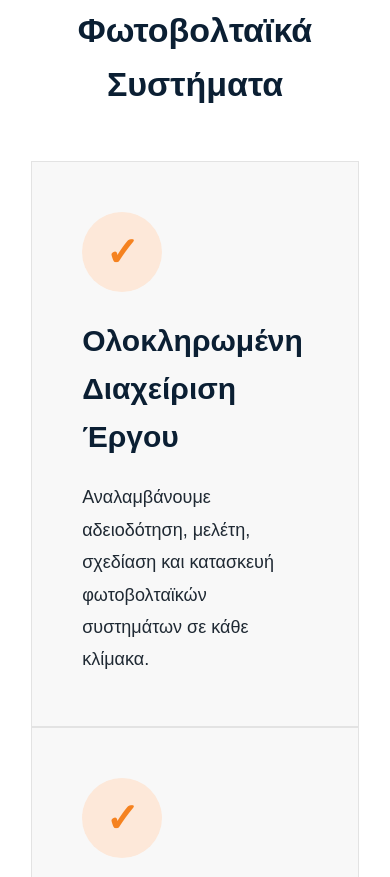
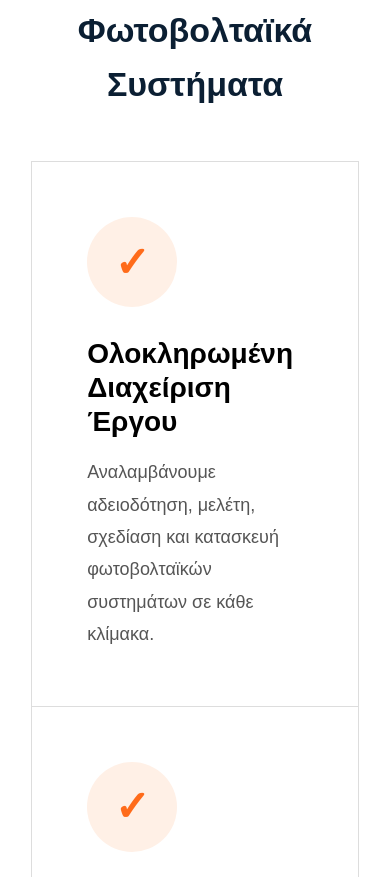
Before and after one commit to Angel-Vissarion/SolarSite, a plain HTML site: page index.html in a window 390 px wide. Shown: the part 1727-2604 px from the top of the page. Drawn offline with Linux system fonts and the light colour scheme.

Commit message:
Update style.css

```diff
--- a/css/style.css
+++ b/css/style.css
@@ -333,45 +333,56 @@ footer {
     display: grid;
     grid-template-columns: repeat(3, 1fr);
     margin-top: 50px;
+    border-top: 1px solid #ddd;
+    border-left: 1px solid #ddd;
 }
 
 .feature-card {
-    background: #f8f8f8;
-    padding: 50px;
-    border: 1px solid #e3e3e3;
+    background: #ffffff;
+    padding: 55px;
+    border-right: 1px solid #ddd;
+    border-bottom: 1px solid #ddd;
     text-align: left;
     transition: all 0.3s ease;
 }
 
 .feature-card:hover {
-    border-color: #f58220;
-    transform: translateY(-5px);
+    border: 1px solid #ff7a1a;
+    transform: translateY(-3px);
 }
 
 .feature-icon {
-    width: 80px;
-    height: 80px;
-    background: #fde8d9;
-    color: #f58220;
+    width: 90px;
+    height: 90px;
+    background: #fff0e6;
+    color: #ff6b1a;
     border-radius: 50%;
-    font-size: 40px;
+    font-size: 42px;
     font-weight: bold;
     display: flex;
     align-items: center;
     justify-content: center;
-    margin-bottom: 25px;
+    margin-bottom: 30px;
 }
 
 .feature-card h3 {
-    color: #0b1f33;
-    margin-bottom: 20px;
-    font-size: 30px;
+    color: #000;
+    margin-bottom: 18px;
+    font-size: 28px;
+    line-height: 1.2;
 }
 
 .feature-card p {
     margin: 0;
     font-size: 18px;
     line-height: 1.8;
+    color: #555;
+}
+
+@media (max-width: 992px) {
+    .feature-grid {
+        grid-template-columns: 1fr;
+    }
 }
 
 @media (max-width: 992px) {
```
